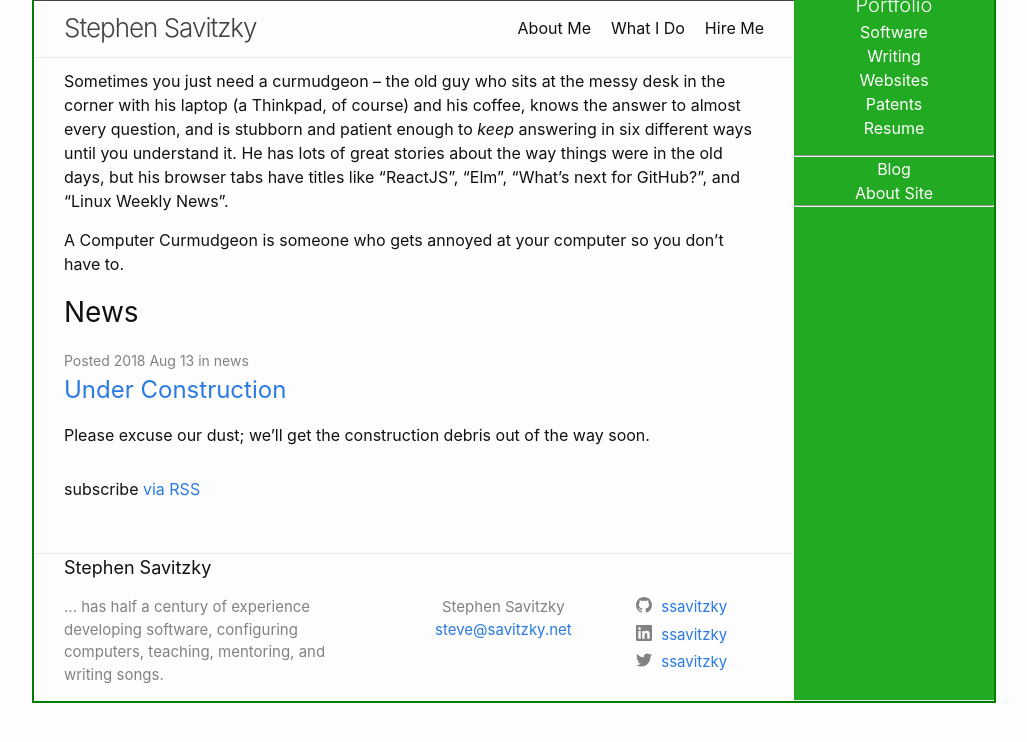
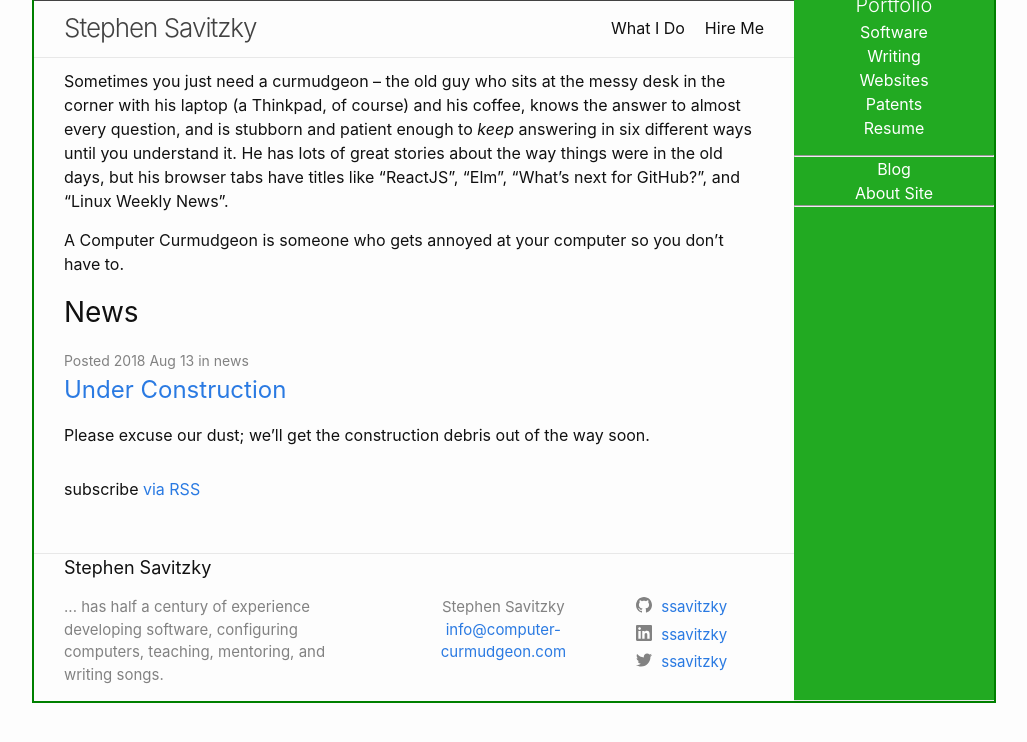
Before and after one commit to ssavitzky/ssavitzky.github.io, a Jekyll site: the page built from index.md, in a window 1280 px wide and 900 px high, scrolled down 308 px. Shown: the top 742 px of the window, without its empty margins (126-1153 px from the left). Built offline with Jekyll 4.4.1, drawn with Linux system fonts in a browser that asks for light colours.

Commit message:
Lots of cleanup; make target upload
Officially giving up on `gojekyll` (blog post coming soon).  Cleanup in
hire-me.md

```diff
--- a/_config.yml
+++ b/_config.yml
@@ -14,7 +14,7 @@
 # You can create any custom variable you would like, and they will be accessible
 # in the templates via {{ site.myvariable }}.
 title: Stephen Savitzky
-email: steve@savitzky.net
+email: info@computer-curmudgeon.com
 description: >- # this means to ignore newlines until indent changes
   Computer Curmudgeon for hire
 
@@ -81,7 +81,6 @@
 # header
 
 header_pages:
-    - about-me.md
     - what-i-do.md
     - hire-me.md
 
```
